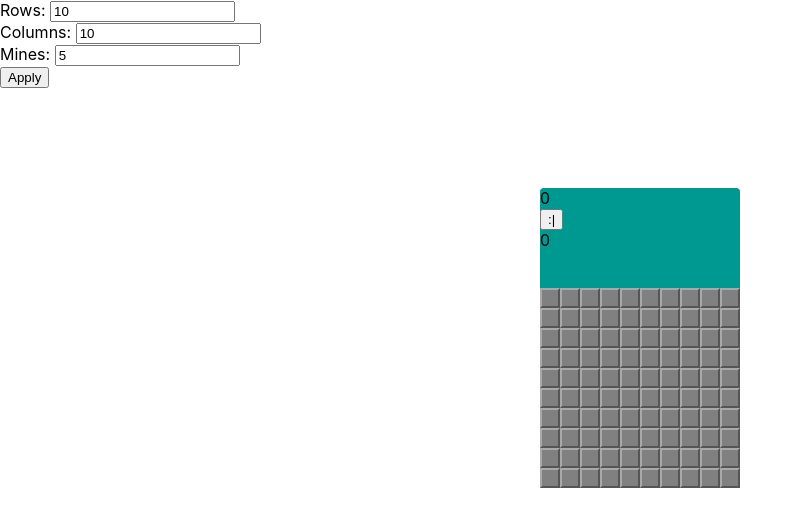
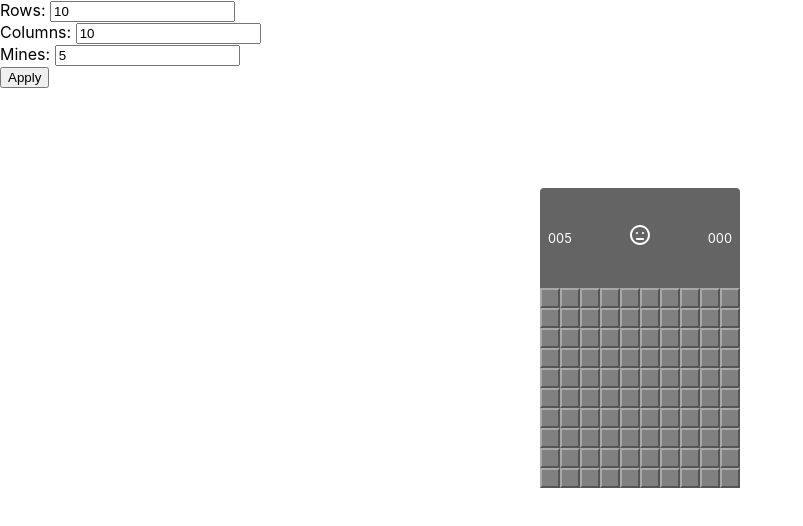
Before and after one commit to filip89/minsweeper, a React (Create React App) app: page / in a window 1280 px wide. Shown: the top 526 px of the page, without its empty margins (0-803 px from the left). Built offline with nearby package versions, Linux system fonts and the light colour scheme.

Commit message:
refactor: game status display

```diff
--- a/src/components/App/index.tsx
+++ b/src/components/App/index.tsx
@@ -58,6 +58,7 @@ const App: React.FC = () => {
                 enabled={enabled}
                 isPlaying={isPlaying}
                 won={won}
+                mineCount={settings.mines}
             />
         </div>
     );
--- a/src/components/GameBoard/GameBoard.scss
+++ b/src/components/GameBoard/GameBoard.scss
@@ -1,7 +1,7 @@
 .game-board {
     display: table;
     margin: 100px auto;
-    background-color: rgb(0, 153, 145);
+    background-color: #646464;
     border-radius: 4px 4px 0 0;
 
     &__status {
--- a/src/components/GameBoard/index.tsx
+++ b/src/components/GameBoard/index.tsx
@@ -11,12 +11,13 @@ export interface GameBoardProps {
     onReset: () => void;
     isPlaying: boolean;
     won: boolean;
+    mineCount: number;
 }
 
 const GameBoard: React.FC<GameBoardProps> = (props) => {
     return (
         <div className="game-board">
-            <GameStatus minefield={props.minefield} onReset={props.onReset} isPlaying={props.isPlaying} enabled={props.enabled} won={props.won} />
+            <GameStatus mineCount={props.mineCount} minefield={props.minefield} onReset={props.onReset} isPlaying={props.isPlaying} enabled={props.enabled} won={props.won} />
             <Minefield
                 minefield={props.minefield}
                 onMinefieldChange={props.onMinefieldChange}
--- a/src/components/GameStatus/GameStatus.scss
+++ b/src/components/GameStatus/GameStatus.scss
@@ -0,0 +1,18 @@
+.game-status {
+    display: flex;
+    justify-content: space-between;
+    align-items: center;
+    gap: 0.5rem;
+    padding: 0.5rem;
+    color: white;
+
+    &__counter {
+        font-size: 0.8rem;
+        width: 3ch;
+    }
+
+    &__smiley {
+        cursor: pointer;
+        font-size: 1.5rem;
+    }
+}
--- a/src/components/GameStatus/index.tsx
+++ b/src/components/GameStatus/index.tsx
@@ -1,7 +1,10 @@
 import React, { useEffect } from 'react';
 import { Minefield } from '../../models/Minefield';
+import { CgSmileSad, CgSmileMouthOpen, CgSmileNeutral } from 'react-icons/cg';
+import './GameStatus.scss';
 
 export interface GameStatusProps {
+    mineCount: number;
     minefield: Minefield;
     onReset: () => void;
     isPlaying: boolean;
@@ -30,6 +33,7 @@ const GameStatus: React.FC<GameStatusProps> = (props) => {
         }
     }, [props.enabled, props.isPlaying, time]);
 
+    //TODO count manually?
     function getMarkedFieldsCount(): number {
         return props.minefield.reduce<number>((acc, row) => {
             return (
@@ -40,21 +44,30 @@ const GameStatus: React.FC<GameStatusProps> = (props) => {
         }, 0);
     }
 
-    function getSmileyFace(): string {
-        if (!props.enabled) {
-            return props.won ? ':)' : ':(';
-        }
-        return ':|';
+    function getMineCountDisplay(): string {
+        let minesLeft: number = props.mineCount - getMarkedFieldsCount();
+        return getCounterDisplay(minesLeft);
+    }
+
+    function getSmileyFace() {
+        if (props.enabled) return <CgSmileNeutral />;
+        return props.won ? <CgSmileMouthOpen fill="yellow" /> : <CgSmileSad />;
+    }
+
+    function getCounterDisplay(count: number): string {
+        if (count >= 999) return (999).toString();
+        if (count <= -99) return (-99).toString();
+        return ('00' + count).slice(-3);
     }
 
     return (
-        <header className="game-board__status">
-            <div>{getMarkedFieldsCount()}</div>
-            <button type="button" onClick={props.onReset}>
+        <div className="game-board__status game-status">
+            <div className="game-status__counter">{getMineCountDisplay()}</div>
+            <a className="game-status__smiley" role="button" onClick={props.onReset}>
                 {getSmileyFace()}
-            </button>
-            <div>{time}</div>
-        </header>
+            </a>
+            <div className="game-status__counter">{getCounterDisplay(time)}</div>
+        </div>
     );
 };
 
--- a/src/components/Minefield/Minefield.scss
+++ b/src/components/Minefield/Minefield.scss
@@ -1,3 +1,7 @@
-.minefield__row {
+.minefield {
     display: flex;
+    justify-content: center;
+    &__row {
+        display: flex;
+    }
 }
--- a/src/components/Minefield/index.tsx
+++ b/src/components/Minefield/index.tsx
@@ -103,6 +103,7 @@ class Minefield extends React.Component<MinefieldProps> {
                 onMouseLeave={this.handleMouseLeave}
                 onMouseUp={this.handleMouseUp}
             >
+                <div>
                     {this.props.minefield.map((row, rowIndex) => (
                         <div className="minefield__row" key={rowIndex}>
                             {row.map((field) => (
@@ -118,6 +119,7 @@ class Minefield extends React.Component<MinefieldProps> {
                         </div>
                     ))}
                 </div>
+            </div>
         );
     }
 }
```
Lines whose indentation alone changed are shown as unchanged.
